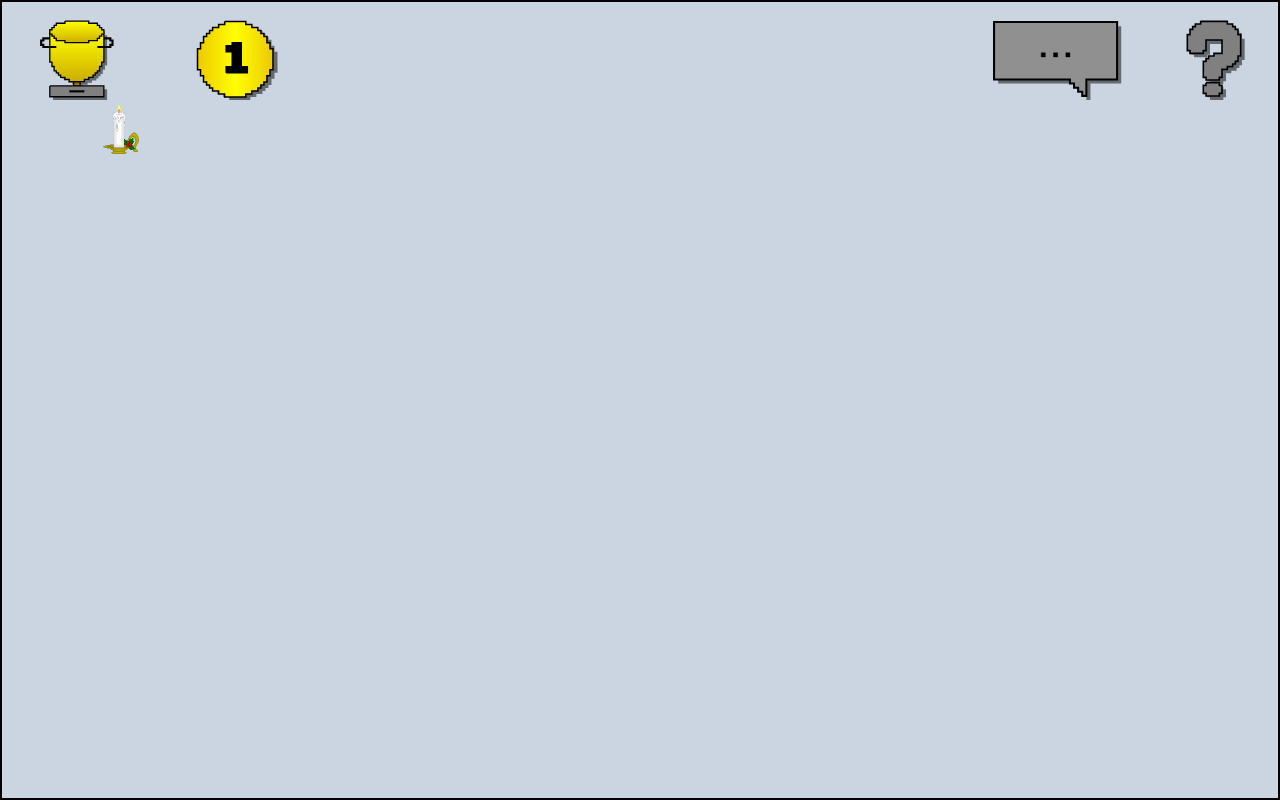
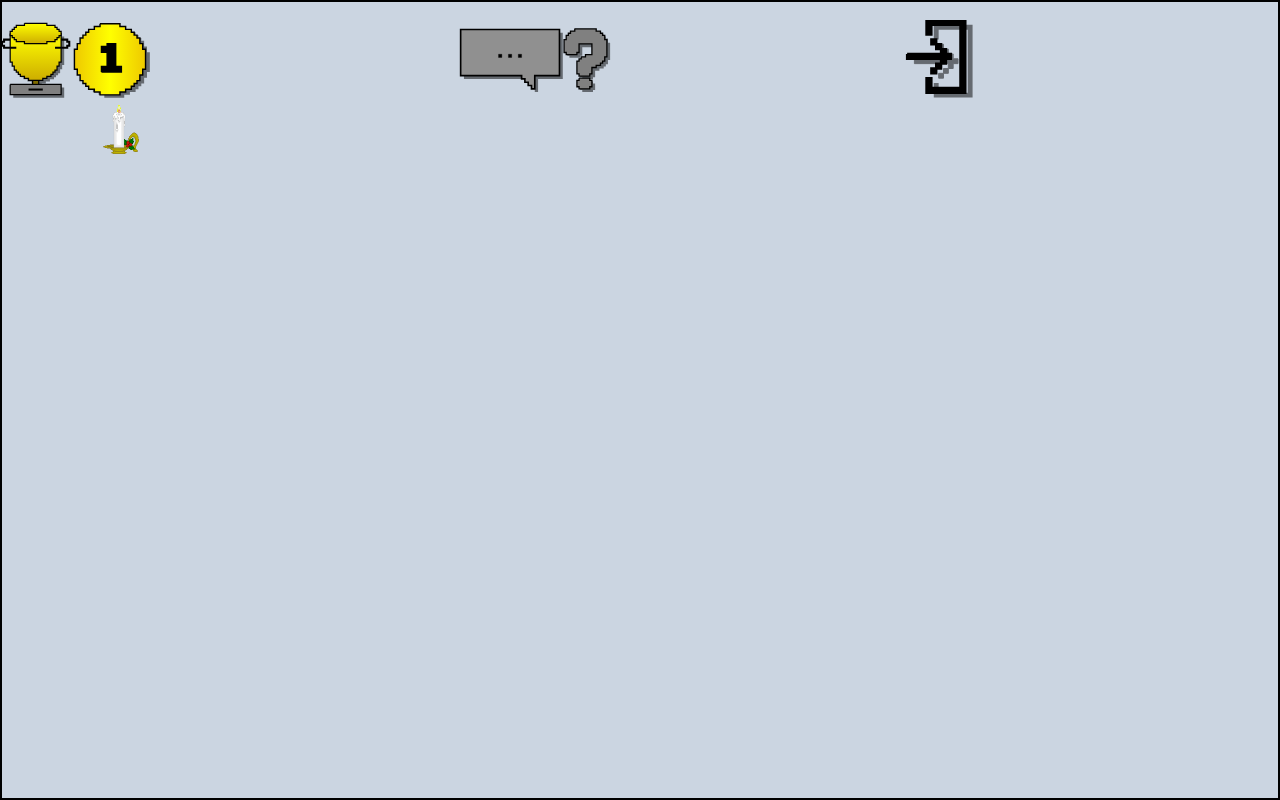
Before and after one commit to Rollemann/QuizAdventCalendar, a Next.js app: page / in a window 1280 px wide. Built offline with nearby package versions, Linux system fonts and the light colour scheme.

Commit message:
loginbutton

```diff
--- a/src/app/components/menu/chat.tsx
+++ b/src/app/components/menu/chat.tsx
@@ -15,7 +15,7 @@ const speachBubbleIcon: string = shapeDrawer(speachBubbleIconStart, speachBubble
 const Chat = () => {
     const { speachBubble, setSpeachBubble } = useSpeachBubbleContext();
     return (
-        <svg viewBox={`0 0 ${width + 15} ${height + 15}`} onClick={() => setSpeachBubble('chat')}>
+        <svg viewBox={`0 0 ${width + 15} ${height + 15}`} onClick={() => setSpeachBubble('chat')} className="cursor-pointer">
             <path // shadow
                 transform={`translate(15,15)`}
                 opacity={0.5}
--- /dev/null
+++ b/src/app/components/menu/login.tsx
@@ -0,0 +1,52 @@
+import { shapeDrawer } from "@/app/utilities/svgUtilities";
+import { Position } from "@/app/utilities/svgUtilities";
+
+const pixelSize: number = 10;
+const startX: number = 40;
+const width: number = 120;
+const height: number = 150;
+
+const borderStart: Position = { x: startX, y: 0 };
+const borderShape: number[] = [8, 15, -8, -3, 1, 2, 6, -13, -6, 2, -1, -3];
+const border: string = shapeDrawer(borderStart, borderShape, pixelSize);
+
+const arrowStart: Position = { x: 0, y: 70 };
+const arrowShape: number[] = [7, -1, -1, -1, -1, -1, 1, 1, 1, 1, 1, 1, 1, 1, -1, 1, -1, 1, -1, 1, -1, -1, 1, -1, 1, -1, -7, -1];
+const arrow: string = shapeDrawer(arrowStart, arrowShape, pixelSize);
+
+const Login = () => {
+    return (
+        <svg viewBox={`0 0 ${width + 30} ${height + 15}`} className="cursor-pointer">
+            <path
+                transform={`translate(10,10)`}
+                opacity={0.5}
+                fill='black'
+                d={border}
+            />
+            <path
+                transform={`translate(-5,0)`}
+                stroke='black'
+                strokeWidth={5}
+                fill='black'
+                d={border}
+            />
+            <path
+                transform={`translate(10,10)`}
+                opacity={0.5}
+                stroke='black'
+                strokeWidth={2}
+                fill='black'
+                d={arrow}
+            />
+            <path
+                transform={`translate(-5,0)`}
+                stroke='black'
+                strokeWidth={5}
+                fill='black'
+                d={arrow}
+            />
+        </svg>
+    )
+}
+
+export default Login
--- a/src/app/layout.tsx
+++ b/src/app/layout.tsx
@@ -8,6 +8,7 @@ import Speachbubble from './components/speachbubble'
 import Rewards from './components/menu/rewards'
 import Ranking from './components/menu/ranking'
 import SpeachBubbleContextProvider from './contexts/speachBubbleContext'
+import Login from './components/menu/login'
 
 const inter = Inter({ subsets: ['latin'] })
 
@@ -25,9 +26,10 @@ export default function RootLayout({
   return (
     <html lang="en">
       <body className={inter.className}>
+        <SpeachBubbleContextProvider>
           <header className='flex fixed w-screen flex-col top-5'>
-          <SpeachBubbleContextProvider>
-            <div className='flex justify-between h-20'>
+            <div className='flex flex-row h-20'>
+              <div className='flex justify-between w-11/12'>
                 <div className='flex w-1/4 justify-around'>
                   <Rewards />
                   <Ranking />
@@ -37,9 +39,13 @@ export default function RootLayout({
                   <Rules />
                 </div>
               </div>
+              <Login />
+            </div>
+            <div className='flex flex-col w-11/12'>
               <Speachbubble />
+            </div>
+          </header>
         </SpeachBubbleContextProvider>
-        </header>
         <main> {children} </main>
       </body>
     </html>
--- a/src/app/utilities/userInputs.ts
+++ b/src/app/utilities/userInputs.ts
@@ -10,24 +10,26 @@ export function initInputEvents(sprites: {
 }
 
 function keydownHandler(e: KeyboardEvent, sprites: any) {
-    if (e.key == 'a' || e.key == 'ArrowLeft') {
+    const pressedKey  = e.key.toLowerCase();
+    if (pressedKey == 'a' || pressedKey == 'arrowleft') {
         sprites.player.walkLeft();
-        currentKey = e.key;
+        currentKey = pressedKey;
     }
-    if (e.key == 'd' || e.key == 'ArrowRight') {
+    if (pressedKey == 'd' || pressedKey == 'arrowright') {
         sprites.player.walkRight();
-        currentKey = e.key;
+        currentKey = pressedKey;
     }
-    if (e.key == 'w' || e.key == ' ' || e.key == 'ArrowUp') {
+    if (pressedKey == 'w' || pressedKey == ' ' || pressedKey == 'arrowup') {
         sprites.player.jump();
     }
-    if (e.key == 'f') {
+    if (pressedKey.toLowerCase() == 'f') {
         sprites.candle.toggleAnimation();
     }
 }
 
 function keyupHandler(e: KeyboardEvent, sprites: any) {
-    if (e.key == currentKey) {
+    const pressedKey  = e.key.toLowerCase();
+    if (pressedKey == currentKey) {
         sprites.player.stop();
     }
 }
```
Lines whose indentation alone changed are shown as unchanged.
